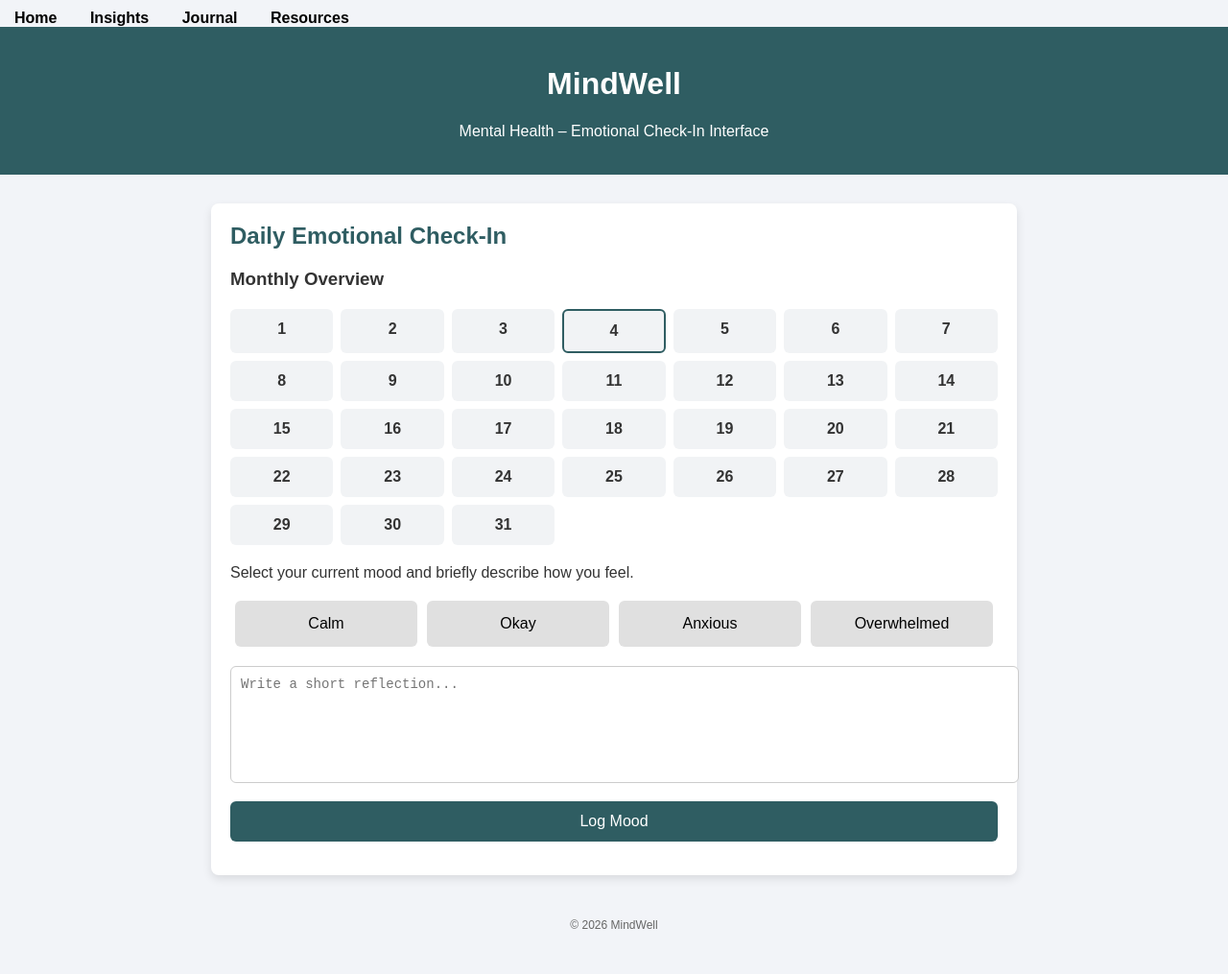
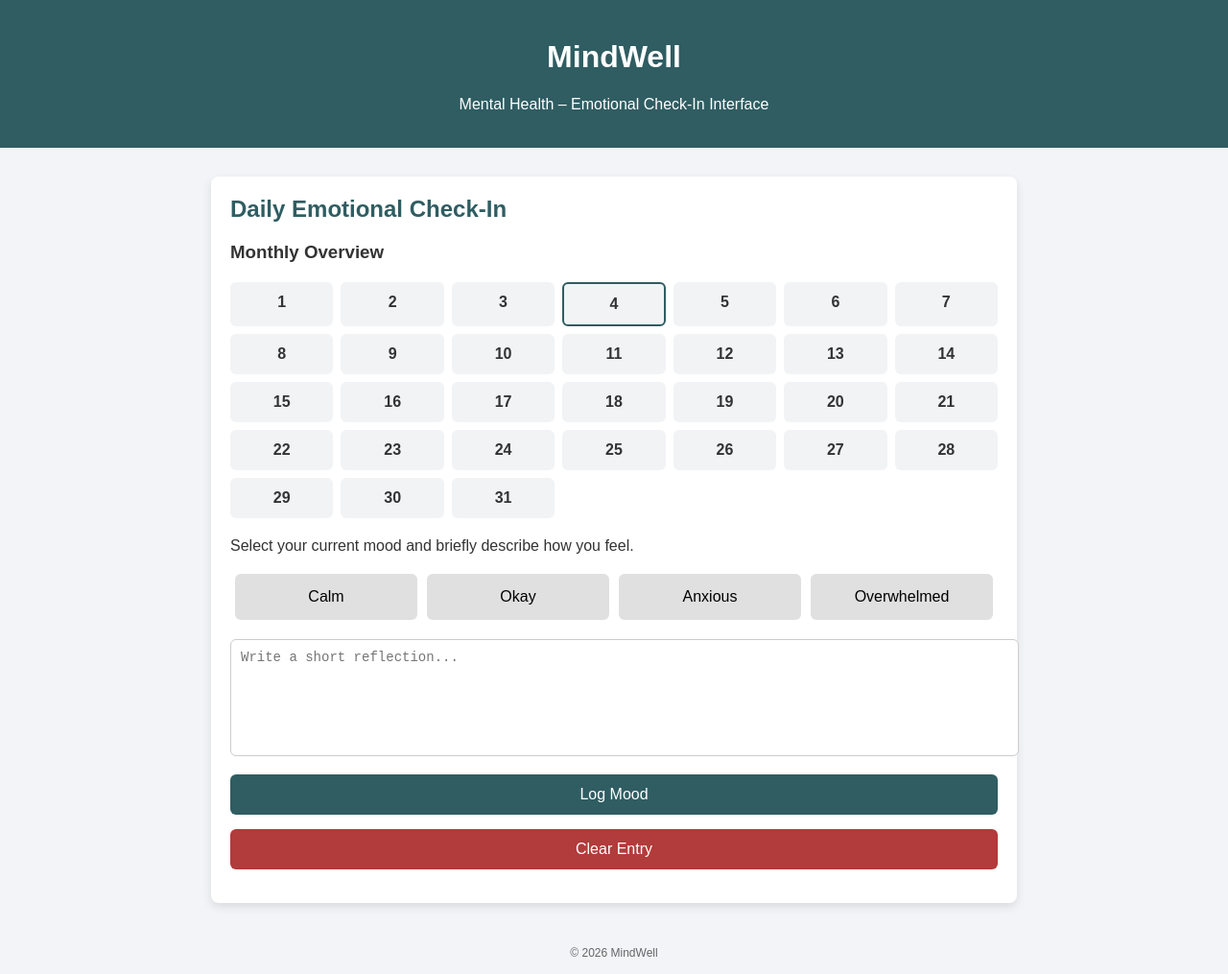
Before and after one commit to mrgold-jpg/mindwell-it390, a plain HTML site: page index.html in a window 1280 px wide. Shown: the whole page at 96% size. Before the commit the page ends 986 px from the top, so only its background shows below. Drawn offline with Linux system fonts and the light colour scheme.

Commit message:
Implement clear mood entry feature
Added functionality to clear mood entries from local storage.

```diff
--- a/index.html
+++ b/index.html
@@ -3,25 +3,7 @@
 <head>
 <meta charset="UTF-8">
 <title>MindWell</title>
-<nav>
-    <a href="index.html">Home</a>
-    <a href="insights.html">Insights</a>
-    <a href="journal.html">Journal</a>
-    <a href="resources.html">Resources</a>
-</nav>
 <style>
-nav {
-    margin-top: 10px;
-}
-nav a {
-    color: black;
-    text-decoration: none;
-    margin: 0 15px;
-    font-weight: bold;
-}
-nav a:hover {
-    text-decoration: underline;
-}
 #calendar {
     display: grid;
     grid-template-columns: repeat(7, 1fr);
@@ -183,6 +165,7 @@ body.overwhelmed {
     </div>
     <textarea id="reflection" placeholder="Write a short reflection..."></textarea>
     <button class="log-button" onclick="logMood()">Log Mood</button>
+	<button class="log-button" style="background:#b23b3b;" onclick="clearMood()">Clear Entry</button>
     <div class="output" id="feedbackBox"></div>
 	<div class="visual glow" id="moodVisual"></div>
 </main>
@@ -289,6 +272,21 @@ function loadEntry(date) {
         feedbackBox.style.display = "none";
     }
 }
+function clearMood() {
+    if (!selectedDate) return;
+
+    const confirmClear = confirm("Are you sure you want to delete this entry?");
+    if (!confirmClear) return;
+
+    localStorage.removeItem("mood-" + selectedDate);
+
+    document.getElementById("reflection").value = "";
+    document.getElementById("feedbackBox").style.display = "none";
+
+    selectedMood = "";
+
+    generateCalendar();
+}
 </script>
 </body>
 </html>
```
